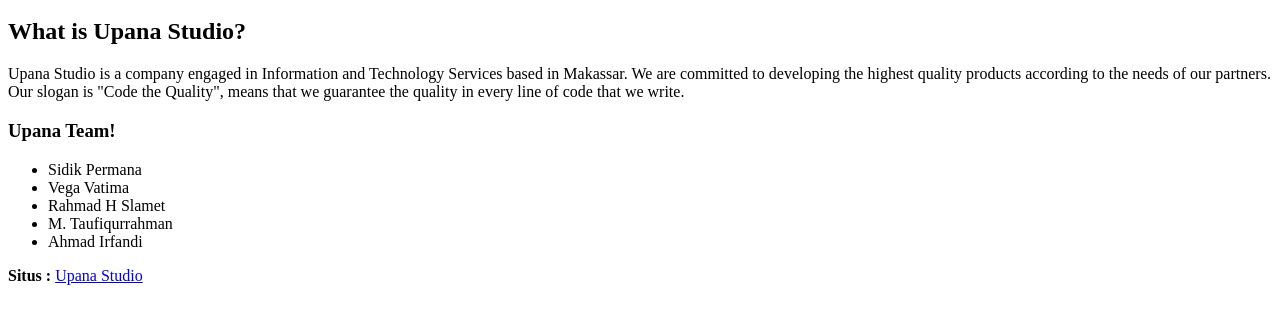
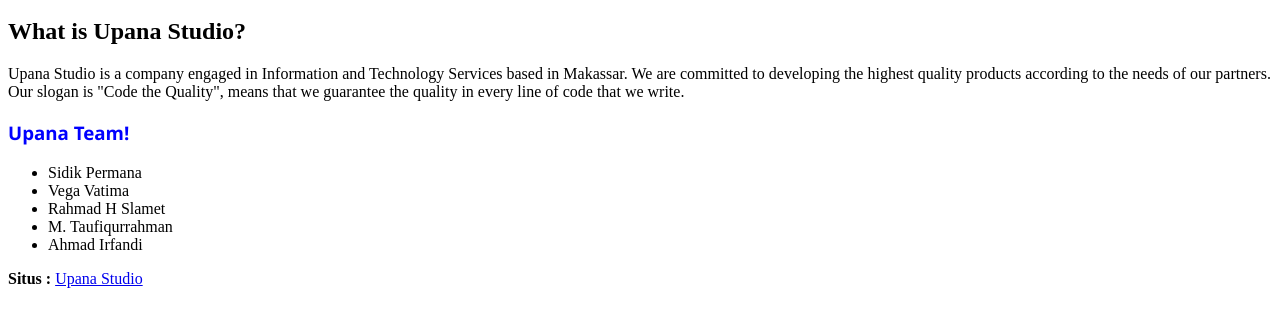
Before and after one commit to arhen/exer1, a plain HTML site: page index.html in a window 1280 px wide. Shown: the part 140-466 px from the top of the page. Drawn offline with Linux system fonts and the light colour scheme.

Commit message:
Adding effect to some font

```diff
--- a/index.html
+++ b/index.html
@@ -18,7 +18,7 @@
         developing the highest quality products according to the needs of our partners. Our slogan is "Code the Quality", means
         that we guarantee the quality in every line of code that we write.</font>
     </p>
-    <h3>Upana Team!</h3>
+    <h3 style="font-family: 'Segoe UI', Tahoma, Geneva, Verdana, sans-serif; color:blue" >Upana Team!</h3>
     <ul>
         <li>Sidik Permana</li>
         <li>Vega Vatima</li>
```
